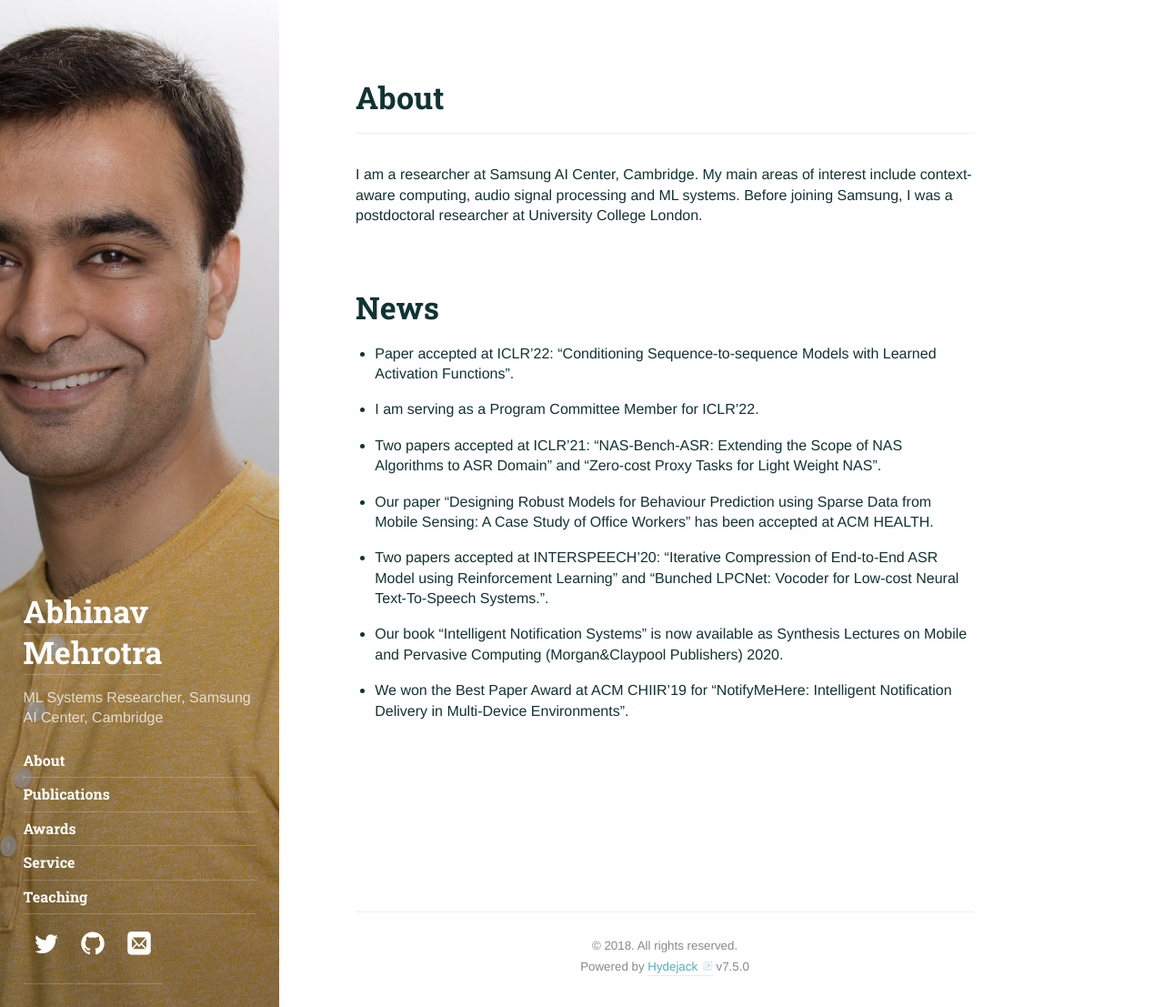
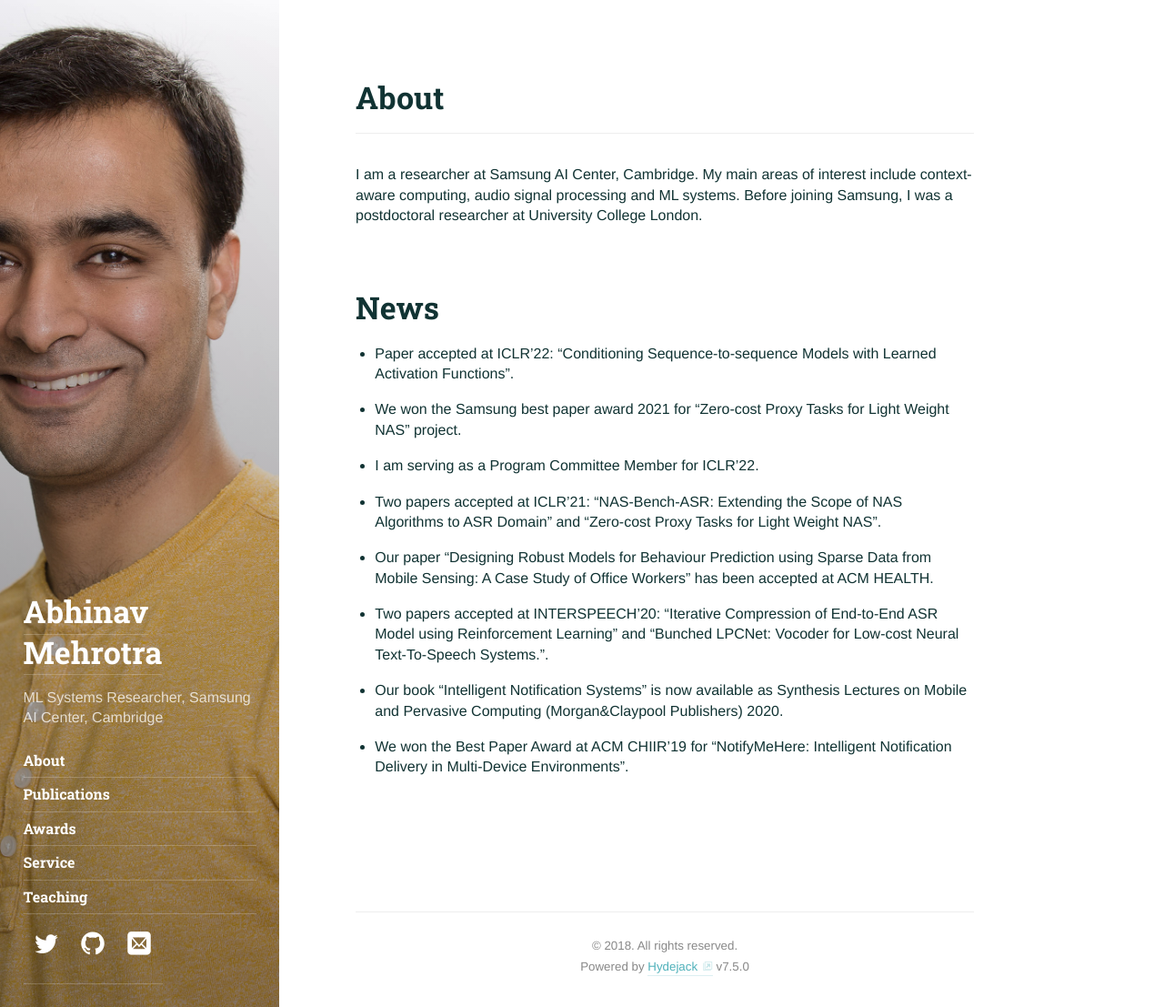
Before and after one commit to AbhinavMehrotra/AbhinavMehrotra.github.io, a Jekyll site: the page built from index.md, in a window 1280 px wide and 1107 px high. Shown: the whole window at 91% size. Built offline with Jekyll 4.4.1, drawn with Linux system fonts in a browser that asks for light colours; some web fonts are replaced.

Commit message:
Update index.md

```diff
--- a/index.md
+++ b/index.md
@@ -11,6 +11,8 @@ order: 1
 
 * Paper accepted at ICLR'22: "Conditioning Sequence-to-sequence Models with Learned Activation Functions".
 
+* We won the Samsung best paper award 2021 for "Zero-cost Proxy Tasks for Light Weight NAS" project.
+
 * I am serving as a Program Committee Member for ICLR'22.
 
 * Two papers accepted at ICLR'21: "NAS-Bench-ASR: Extending the Scope of NAS Algorithms to ASR Domain" and "Zero-cost Proxy Tasks for Light Weight NAS".
```
